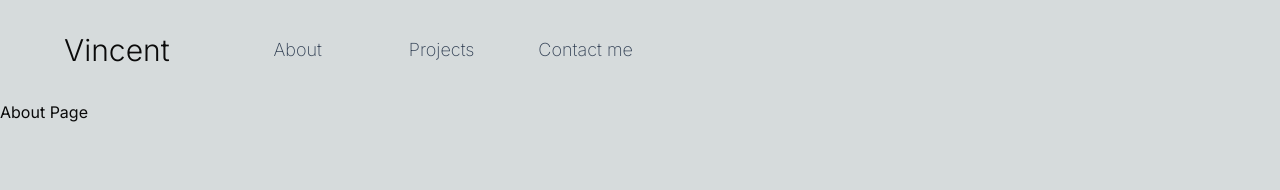
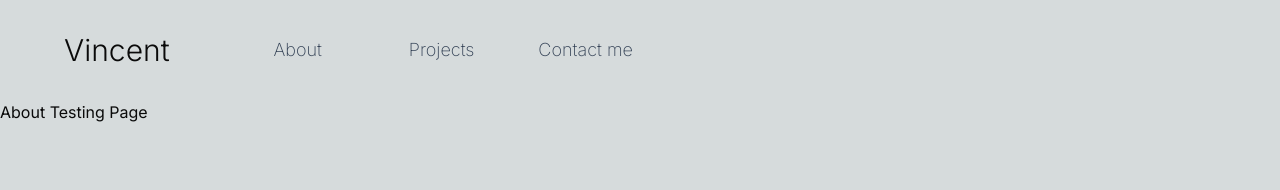
Before and after one commit to Vincent0009/Home, a Next.js app: page /about in a window 1280 px wide. Shown: the top 190 px of the page. Built offline with nearby package versions, Linux system fonts and the light colour scheme.

Commit message:
Update build files for deployment

```diff
--- a/src/app/about/page.js
+++ b/src/app/about/page.js
@@ -1,5 +1,5 @@
 export default function About() {
     return(
-    <h1>About Page</h1>
+    <h1>About Testing Page</h1>
     );
   }
```
